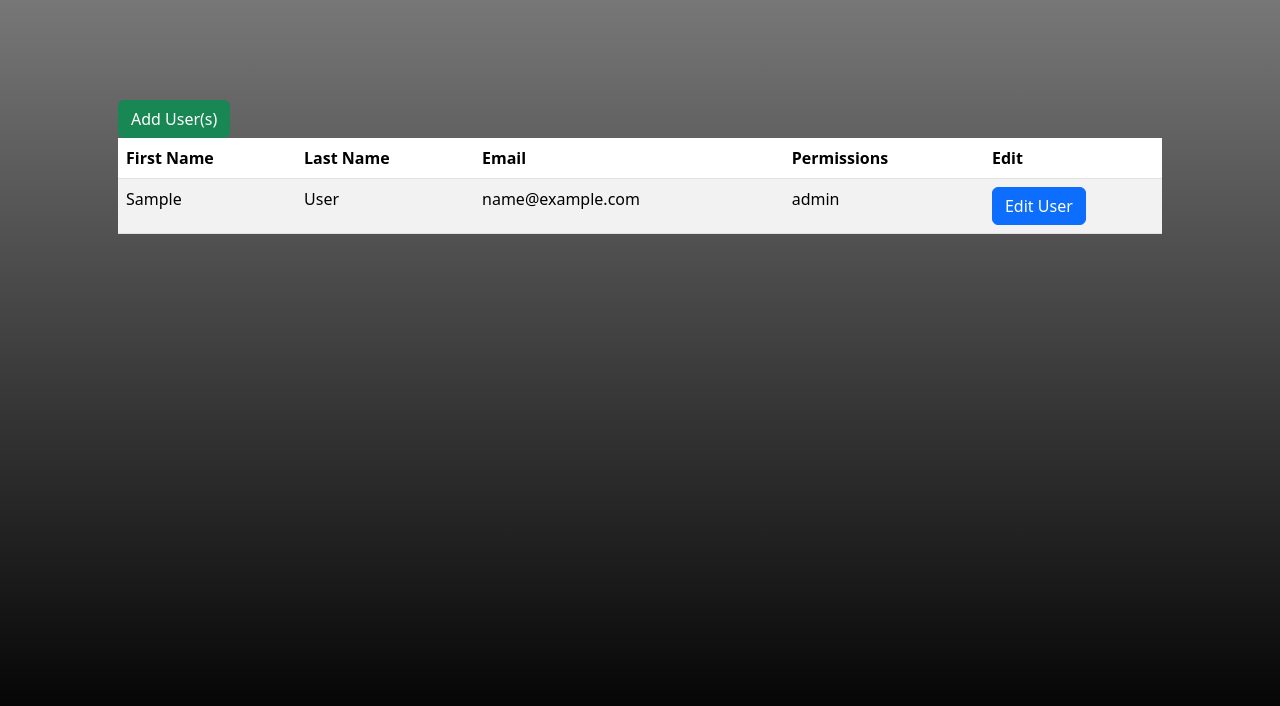
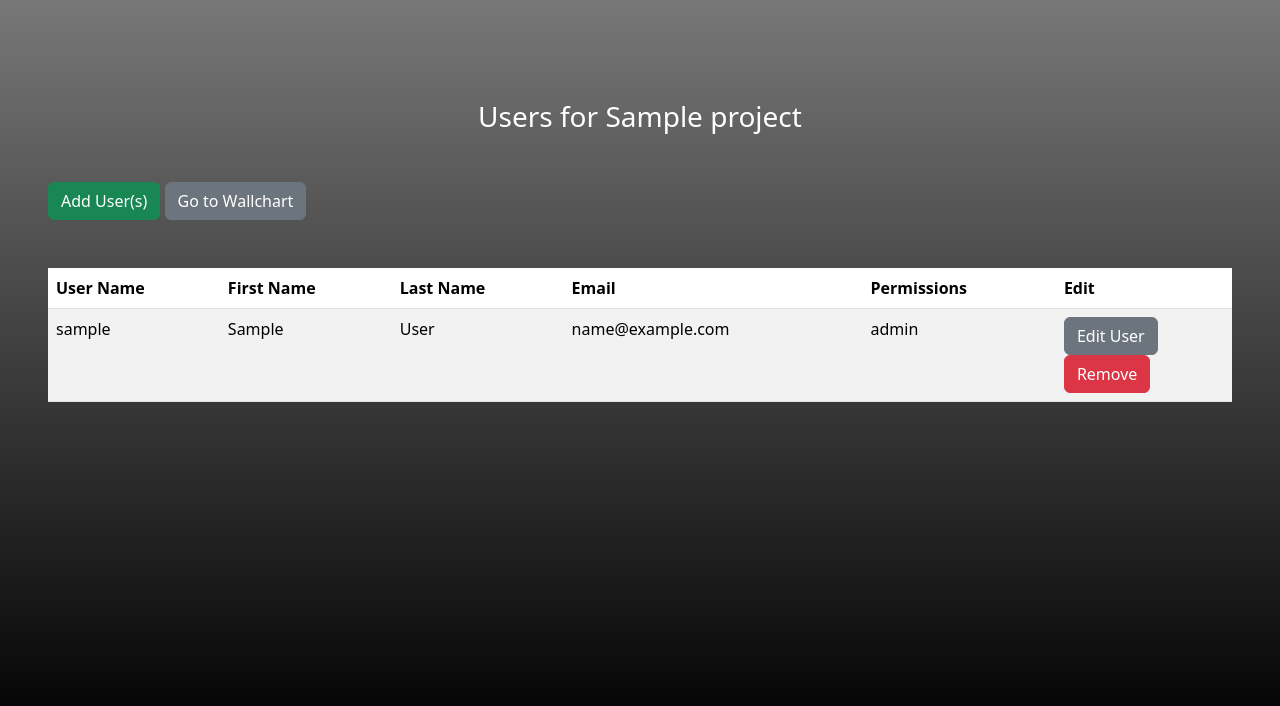
Before and after one commit to chadapopp/Digital-Wallchart, a Flask app: template flask_app/templates/projects/view_users_per_project.html in a window 1280 px wide. Shown: the part 56-762 px from the top of the page. Run offline with Flask 3, Linux system fonts and the light colour scheme; the template is opened without the code that fills it: most values are stand-ins (such as "Sample title", 1, 10 or a date in 2020).

Commit message:
Update view_users_per_project.html

```diff
--- a/flask_app/templates/projects/view_users_per_project.html
+++ b/flask_app/templates/projects/view_users_per_project.html
@@ -2,11 +2,16 @@
 
 {% block content %}
 
-<div class="container mt-5 p-5">
-    <a href="/add_user_to_project/{{ project.id }}" class="btn btn-success">Add User(s)</a>
+<div class="mt-5 p-5">
+    <div class="text-center mb-5 text-white">
+        <h3>Users for {{project.project_name}}</h3>
+    </div>
+    <a href="/add_user_to_project/{{ project.id }}" class="btn btn-success mb-5">Add User(s)</a>
+    <a href="/wallchart/{{project.id}}" class="btn btn-secondary mb-5">Go to Wallchart</a>
     <table class="table table-striped table-hover">
         <thead>
             <tr>
+                <th scope="col">User Name</th>
                 <th scope="col">First Name</th>
                 <th scope="col">Last Name</th>
                 <th scope="col">Email</th>
@@ -17,12 +22,16 @@
         <tbody>
             {% for user in users %}
             <tr>
+                <td>{{user.user_name}}</td>
                 <td>{{ user.first_name }}</td>
                 <td>{{ user.last_name }}</td>
                 <td>{{ user.email }}</td>
                 <td>{{ user.role }}</td>
                 <td>
-                    <a href="/edit_user/{{ user.id }}" class="btn btn-primary">Edit User</a>
+                    <a href="/edit_user/{{ user.id }}" class="btn btn-secondary">Edit User</a>
+                    <form action="/remove_user_from_project/{{ project.id }}/{{ user.id }}" method="post" style="display:inline;">
+                        <button type="submit" class="btn btn-danger">Remove</button>
+                    </form>
                 </td>
             </tr>
             {% endfor %}
```
